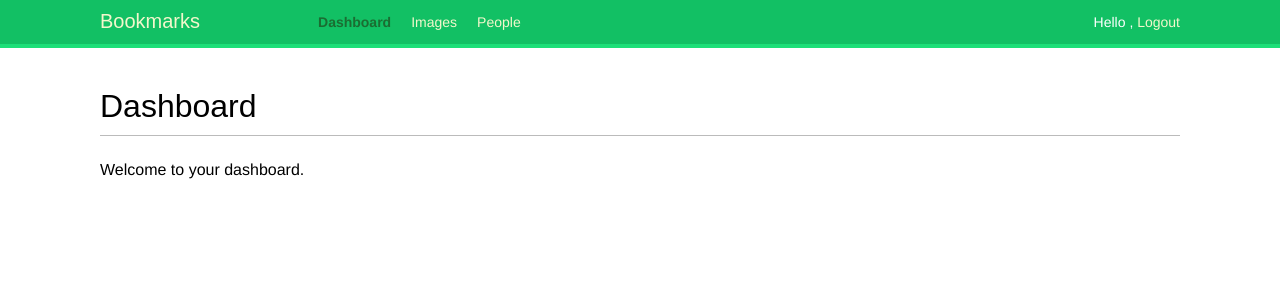
After one commit to makedevpro/a_mele_2_bookmarks, a Django app: page /account/ in a window 1280 px wide. The commit adds this page. Shown: the top 300 px of the page. Run offline with Django 3.2, Linux system fonts and the light colour scheme; a user stored in the database is signed in; some web fonts are replaced.

Commit message:
Login and Logout based on CBV

```diff
--- a/a_male_2_bookmarks/urls.py
+++ b/a_male_2_bookmarks/urls.py
@@ -17,6 +17,7 @@ from django.contrib import admin
 from django.urls import path, include
 
 urlpatterns = [
+    path('account/', include('account.urls', namespace='account')),
     path('admin/', admin.site.urls),
-    path('account/', include('account.urls', namespace='account')),
+
 ]
--- /dev/null
+++ b/account/templates/account/dashboard.html
@@ -0,0 +1,8 @@
+{%  extends 'base.html' %}
+
+{% block title %}Dashboard{% endblock %}
+
+{% block content %}
+    <h1>Dashboard</h1>
+    <p>Welcome to your dashboard.</p>
+{%  endblock %}
--- a/account/templates/base.html
+++ b/account/templates/base.html
@@ -10,6 +10,27 @@
         <span class="logo">
             Bookmarks
         </span>
+        {% if request.user.is_authenticated %}
+            <ul class="menu">
+                <li {% if section == 'dashboard' %}class="selected"{% endif %}>
+                    <a href="{% url 'account:dashboard' %}">Dashboard</a>
+                </li>
+                <li {% if section == 'images' %}class="selected"{% endif %}>
+                    <a href="#">Images</a>
+                </li>
+                <li {% if section == 'people' %}class="selected"{% endif %}>
+                    <a href="#">People</a>
+                </li>
+            </ul>
+        {% endif %}
+        <span class="user">
+            {% if request.user.is_authenticated %}
+                Hello {{ request.user.first_name }},
+                <a href="{% url 'account:logout' %}">Logout</a>
+            {% else %}
+                <a href="{% url 'account:login' %}">Log-in</a>
+            {% endif %}
+        </span>
     </div>
     <div id="content">
         {% block content %}{% endblock %}
--- a/account/urls.py
+++ b/account/urls.py
@@ -1,3 +1,4 @@
+from django.contrib.auth import views as auth_views
 from django.urls import path
 
 from . import views
@@ -5,5 +6,8 @@ from . import views
 app_name = 'account'
 
 urlpatterns = [
-    path('login/', views.user_login, name='login'),
+    # path('login/', views.user_login, name='login'),
+    path('', views.dashboard, name='dashboard'),
+    path('login/', auth_views.LoginView.as_view(), name='login'),
+    path('logout/', auth_views.LogoutView.as_view(), name='logout'),
 ]
--- a/account/views.py
+++ b/account/views.py
@@ -1,6 +1,7 @@
 from django.http import HttpResponse
 from django.shortcuts import render
 from django.contrib.auth import authenticate, login
+from django.contrib.auth.decorators import login_required
 
 from .forms import LoginForm
 
@@ -31,3 +32,8 @@ def user_login(request):
     else:
         form = LoginForm()
     return render(request, 'account/login.html', {'form': form})
+
+
+@login_required
+def dashboard(request):
+    return render(request, 'account/dashboard.html', {'section': 'dashboard'})
```
Also changed, not shown: a_male_2_bookmarks/settings.py (+14 -1 lines), account/templates/registration/logged_out.html (added, +11 -0 lines), account/templates/registration/login.html (added, +20 -0 lines), db.sqlite3.
